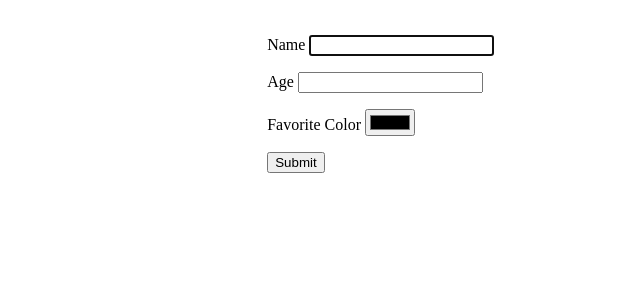
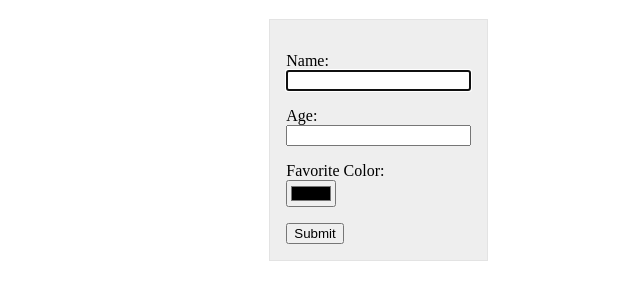
Before and after one commit to abhishekvyas8/user-directory, a plain HTML site: page index.html in a window 1280 px wide. Shown: the part 61-360 px from the top of the page, without its empty margins (0-640 px from the left). Drawn offline with Linux system fonts and the light colour scheme.

Commit message:
Style the form

```diff
--- a/index.css
+++ b/index.css
@@ -8,3 +8,13 @@ main{
     display: flex;
     justify-content: space-around;
 }
+
+#userForm{
+    background-color: #eeeeee;
+    padding: 1rem;
+    border: 1px solid #e3e3e3;
+}
+
+label{
+    display: block;
+}
--- a/index.html
+++ b/index.html
@@ -14,17 +14,17 @@
         <main>
             <form id = "userForm">
                 <p>
-                    <label for="userName"> Name  </label>
+                    <label for="userName"> Name:  </label>
                     <input type = "text" name = "userName" autofocus>
                 </p>
 
                 <p>
-                    <label for = "age"> Age </label>
+                    <label for = "age"> Age: </label>
                     <input type = "number" name = "age">
                 </p>
 
                 <p>
-                    <label for = "favoriteColor"> Favorite Color</label>
+                    <label for = "favoriteColor"> Favorite Color:</label>
                     <input type = "color" name = "favoriteColor" value = "#000000">
                 </p>
 
```
